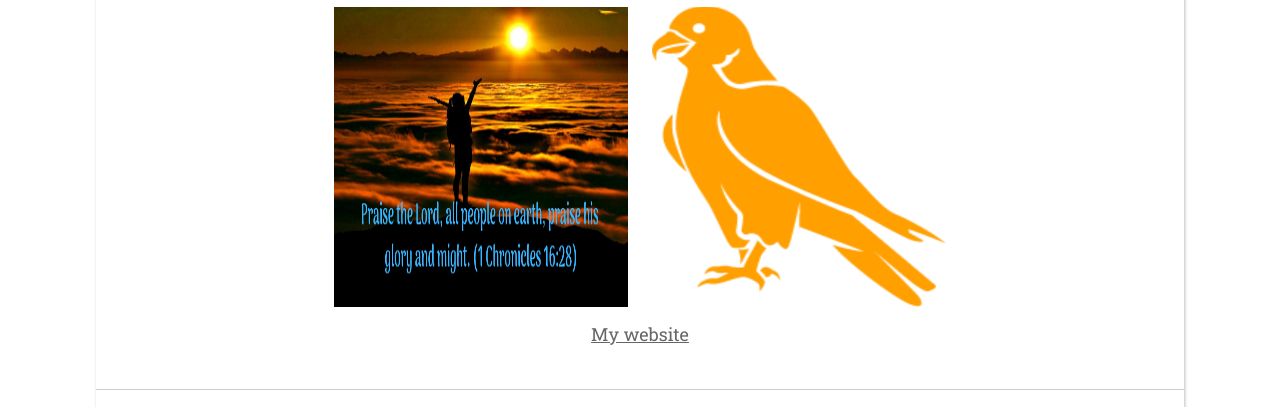
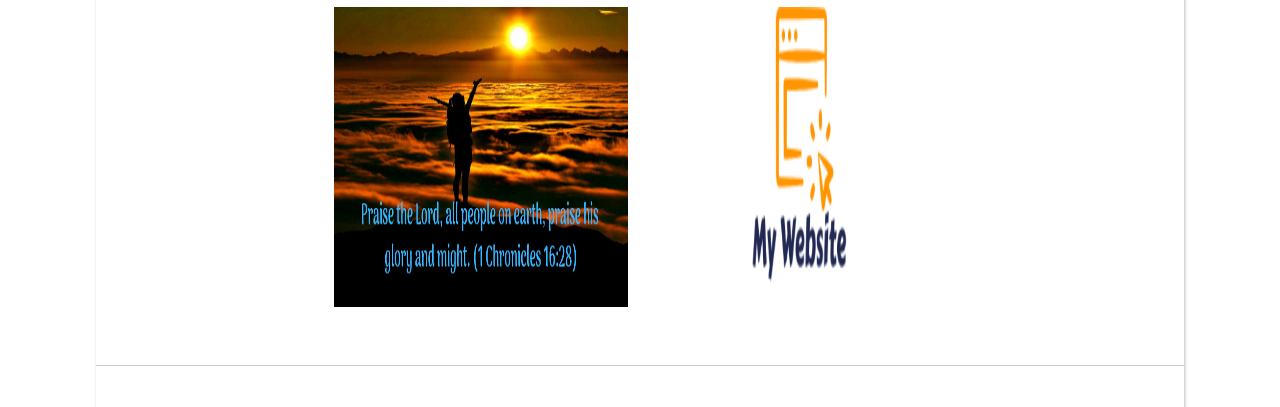
Before and after one commit to DanielNepali/DanielPortfolio.github.io, a plain HTML site: page index.html in a window 1280 px wide. Shown: the part 1289-1696 px from the top of the page. Drawn offline with Linux system fonts and the light colour scheme; a web font is replaced by a local one.

Commit message:
Update index.html

```diff
--- a/index.html
+++ b/index.html
@@ -32,7 +32,7 @@
 			<a href="project1.html"><img src="images/Farewell.png" alt="Farewell" style="width:30%" height="400px" /></a>
 			<a href="ngc/index.html"><img src="images/ngc.png" alt="Church soccer flyer" style="width:30%" height="400px" /></a>
 			<a href="project2.html"><img src="images/fbcover.png" alt="Facebook Cover page" style="width:30%" height="300px" /></a>
-			<a href="http://danieln.trinedu.webfactional.com/" target="_blank"><img src="images/sweet.png" alt="My website" style="width:30%" height="300px"/><br>My website</a>
+			<a href="http://danieln.trinedu.webfactional.com/" target="_blank"><img src="images/123.png" alt="My website" style="width:30%" height="300px"/></a>
 
         </section>
 
```
